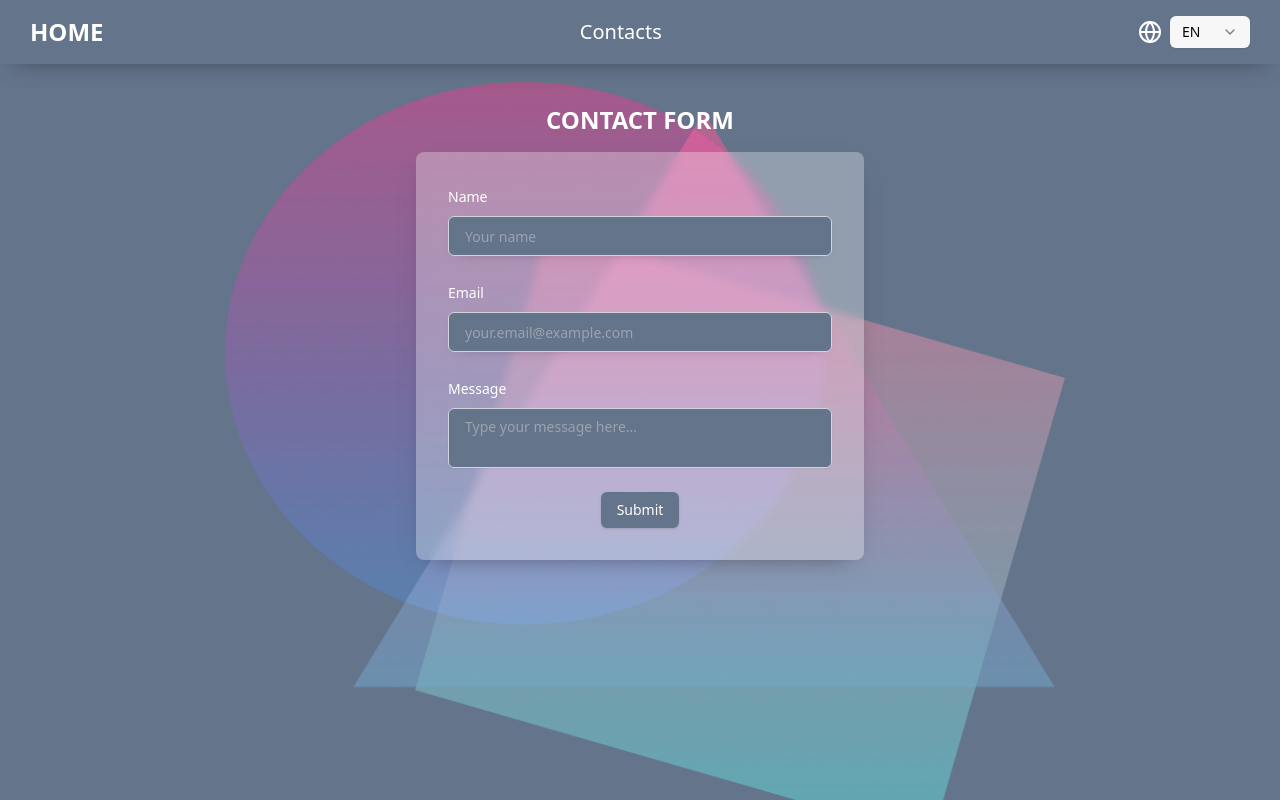
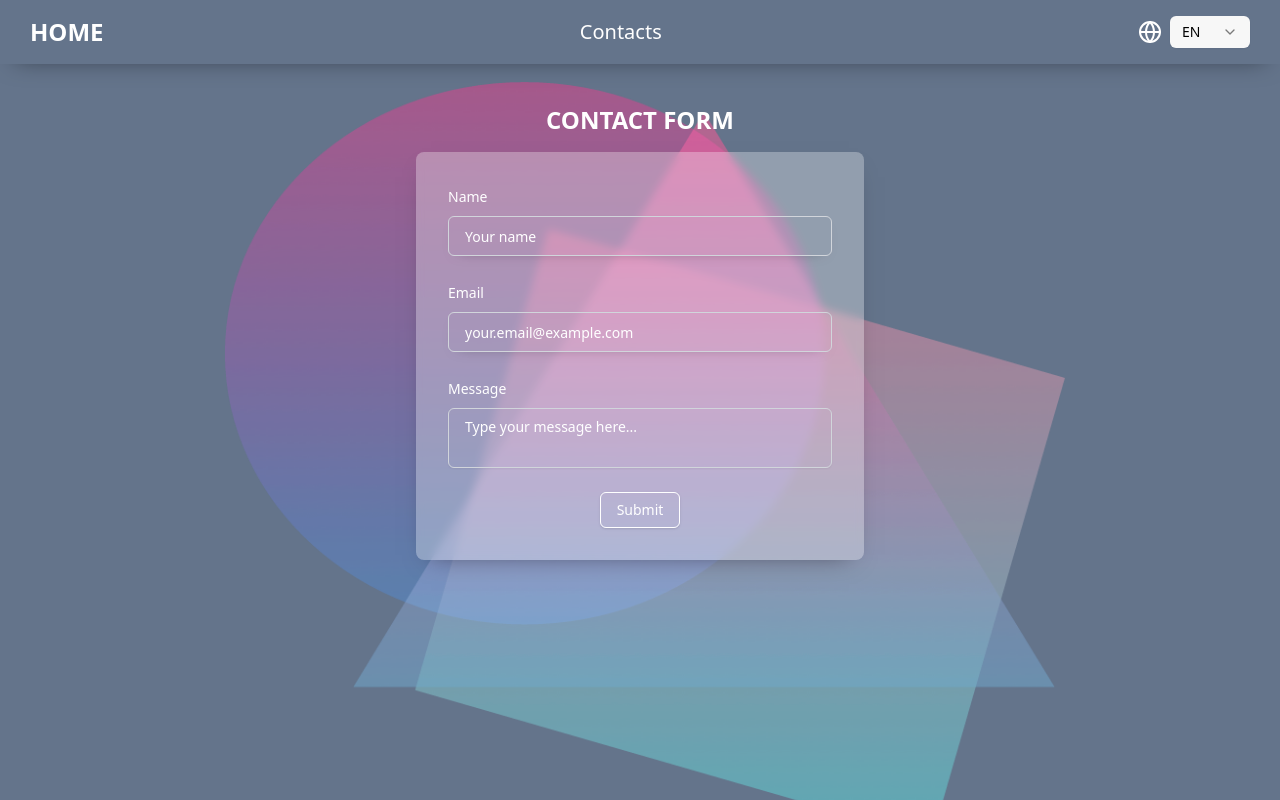
Before and after one commit to Inna-Mykytiuk/next-local, a Next.js app: page /en/contact in a window 1280 px wide. Built offline with nearby package versions, Linux system fonts and the light colour scheme.

Commit message:
add translations

```diff
--- a/components/ContactForm.tsx
+++ b/components/ContactForm.tsx
@@ -49,7 +49,7 @@ export function ContactForm() {
                 <FormItem>
                   <FormLabel>{t("name")}</FormLabel>
                   <FormControl>
-                    <Input placeholder='Your name' {...field} className="w-full rounded-md border border-gray-300 px-4 py-2 shadow-input focus:border-mainBcg focus:slate-500-none bg-slate-500" />
+                    <Input placeholder='Your name' {...field} className="w-full rounded-md border border-gray-300 px-4 py-2 shadow-input focus:border-mainBcg focus:slate-500-none bg-transparent placeholder:text-white" />
                   </FormControl>
                   <FormMessage />
                 </FormItem>
@@ -66,7 +66,7 @@ export function ContactForm() {
                       placeholder='your.email@example.com'
                       type='email'
                       {...field}
-                      className="w-full rounded-md border border-gray-300 px-4 py-2 shadow-input focus:border-slate-500 focus:outline-non bg-slate-500"
+                      className="w-full rounded-md border border-gray-300 px-4 py-2 shadow-input focus:border-slate-500 focus:outline-non bg-transparent placeholder:text-white"
                     />
                   </FormControl>
                   <FormMessage />
@@ -82,7 +82,7 @@ export function ContactForm() {
                   <FormControl>
                     <Textarea
                       placeholder='Type your message here...'
-                      className='resize-none w-full rounded-md border border-gray-300 px-4 py-2 shadow-input focus:border-slate-500 focus:outline-none bg-slate-500'
+                      className='resize-none w-full rounded-md border border-gray-300 px-4 py-2 shadow-input focus:border-slate-500 focus:outline-none bg-transparent placeholder:text-white'
                       {...field}
                     />
                   </FormControl>
@@ -90,7 +90,7 @@ export function ContactForm() {
                 </FormItem>
               )}
             />
-            <Button type='submit' className="flex bg-slate-500 text-white hover:bg-white hover:text-slate-500 mx-auto transition-all duration-300 ease-in-out">{t("submit")}</Button>
+            <Button type='submit' className="flex border-solid border-[1px] border-white text-white hover:bg-white hover:text-slate-500 mx-auto transition-all duration-300 ease-in-out">{t("submit")}</Button>
           </form>
         </Form>
       </div>
--- a/components/LocaleSwitcherSelect.tsx
+++ b/components/LocaleSwitcherSelect.tsx
@@ -19,9 +19,9 @@ type Props = {
 
 export default function LocaleSwitcherSelect({ defaultValue, label }: Props) {
   const router = useRouter();
-
   const pathname = usePathname();
   const params = useParams();
+
 
   function onSelectChange(nextLocale: string) {
     router.replace(
--- a/components/NavBar.tsx
+++ b/components/NavBar.tsx
@@ -9,7 +9,7 @@ export default async function NavBar() {
   return (
     <header className="w-full py-4 bg-slate-500 shadow-shadow relative z-30">
       <div className='container flex justify-between items-center'>
-        <Link href='/' className='text-white text-2xl font-bold uppercase text-center'>Home</Link>
+        <Link href='/' className='text-white text-2xl font-bold uppercase text-center'>{t("homeLink")}</Link>
         <RoutingLink href='/contact' className='text-white text-xl text-center'>{t("contact")}</RoutingLink>
         <LocaleSwitcher />
       </div>
--- a/components/ui/select.tsx
+++ b/components/ui/select.tsx
@@ -118,12 +118,12 @@ const SelectItem = React.forwardRef<
   <SelectPrimitive.Item
     ref={ref}
     className={cn(
-      "relative flex w-full cursor-default select-none items-center rounded-sm py-1.5 pl-2 pr-8 text-sm outline-none focus:bg-accent focus:text-accent-foreground data-[disabled]:pointer-events-none data-[disabled]:opacity-50",
+      "relative flex w-full select-none items-center rounded-sm py-1.5 pl-2 pr-8 text-sm outline-none focus:bg-accent focus:text-accent-foreground data-[disabled]:pointer-events-none data-[disabled]:opacity-50 hover:bg-slate-300 transition-all duration-300 ease-in-out cursor-pointer",
       className
     )}
     {...props}
   >
-    <span className="absolute right-2 flex h-3.5 w-3.5 items-center justify-center">
+    <span className="absolute right-2 flex h-3.5 w-3.5 items-center justify-center ">
       <SelectPrimitive.ItemIndicator>
         <Check className="h-4 w-4" />
       </SelectPrimitive.ItemIndicator>
--- a/messages/en.json
+++ b/messages/en.json
@@ -1,5 +1,6 @@
 {
   "HomePage": {
+    "homeLink": "Home",
     "title": "Hello, world!",
     "welcome": {
       "title": "Welcome to the home page"
--- a/messages/fr.json
+++ b/messages/fr.json
@@ -1,5 +1,6 @@
 {
   "HomePage": {
+    "homeLink": "Maison",
     "title": "Bonjour!",
     "welcome": {
       "title": "Bienvenue sur la page d'accueil"
--- a/messages/uk.json
+++ b/messages/uk.json
@@ -1,5 +1,6 @@
 {
   "HomePage": {
+    "homeLink": "Додому",
     "title": "Привіт, світ!",
     "welcome": {
       "title": "Ласкаво просимо на домашню сторінку"
```
